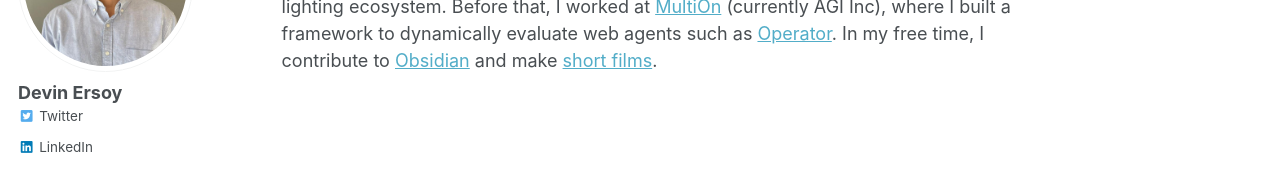
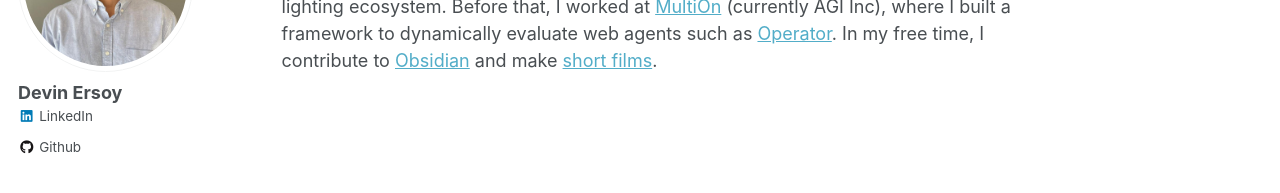
Before and after one commit to devinat1/devinat1.github.io, a Jekyll site: the page built from _pages/about.md, in a window 1280 px wide. Shown: the part 221-414 px from the top of the page. Built offline with Jekyll 4.4.1, drawn with Linux system fonts in a browser that asks for light colours.

Commit message:
feat; Update github and X handle

```diff
--- a/_config.yml
+++ b/_config.yml
@@ -96,7 +96,7 @@
   flickr           :
   facebook         :
   foursquare       :
-  github           : #"academicpages"
+  github           : devinat1
   google_plus      :
   keybase          :
   instagram        :
@@ -109,7 +109,7 @@
   stackoverflow    : # http://stackoverflow.com/users/123456/username
   steam            :
   tumblr           :
-  twitter          : DevinErsoy496
+  X                : DevinErsoy496
   vine             :
   weibo            :
   xing             :
```
